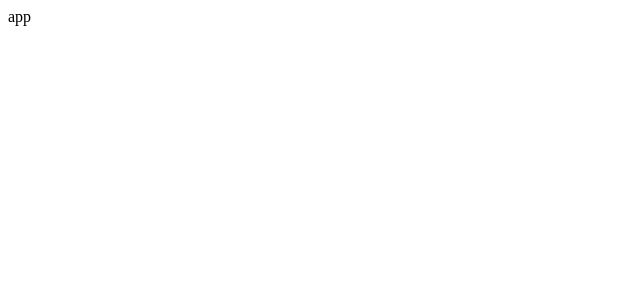
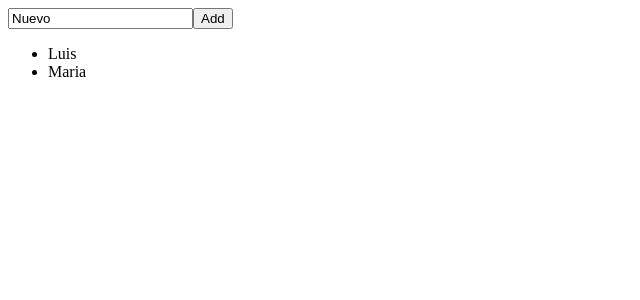
Before and after one commit to desarrollocml/use_memo_callback, a React (Create React App) app: page / in a window 1280 px wide. Shown: the top 300 px of the page, without its empty margins (0-640 px from the left). Built offline with nearby package versions, Linux system fonts and the light colour scheme.

Commit message:
commit 2

```diff
--- a/src/App.js
+++ b/src/App.js
@@ -1,8 +1,38 @@
+import { useState,useEffect } from "react";
+import List from "./List";
 
+const initialUsers = [
+  { id: 1, name: "Luis" },
+  { id: 2, name: "Maria" },
+];
 function App() {
+
+  const [users, setUsers] = useState(initialUsers);
+  const [text, setText] = useState("Nuevo")
+
+const handleAdd= ()=>{
+  const newUser = {id:Date.now(), name:text}
+  setUsers([...users,newUser])
+}
+
+  useEffect(() => {
+    console.log("App render")
+   /*  return () => {
+      cleanup
+    } */
+  }, /* [input] */)
+
   return (
-    <div >
-     app
+    <div>
+      <input
+        type= "text"
+        value={text}
+        onChange={(e)=>setText(e.target.value)}
+      ></input>
+      <button onClick={handleAdd}>
+        Add
+      </button>
+      <List users={users}></List>
     </div>
   );
 }
--- /dev/null
+++ b/src/Item.js
@@ -0,0 +1,9 @@
+import React from 'react'
+
+export default function Item({user}) {
+    return (
+        <li>
+            {user.name}
+        </li>
+    )
+}
--- /dev/null
+++ b/src/List.js
@@ -0,0 +1,14 @@
+import React from "react";
+import Item from "./Item";
+
+export default function List({ users }) {
+  return (
+    <div>
+      <ul>
+        {users.map((user) => (
+          <Item key ={user.id} user={user}></Item>
+        ))}
+      </ul>
+    </div>
+  );
+}
```
